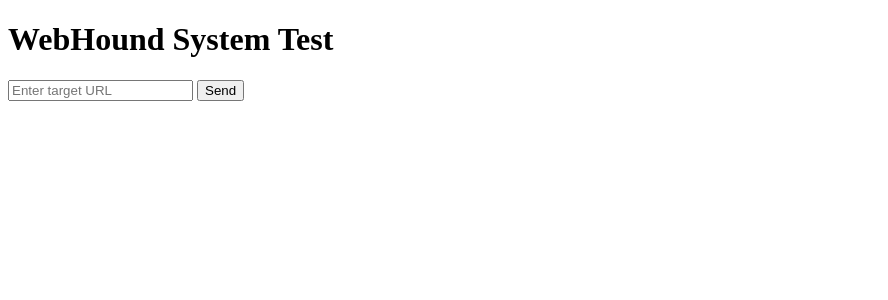
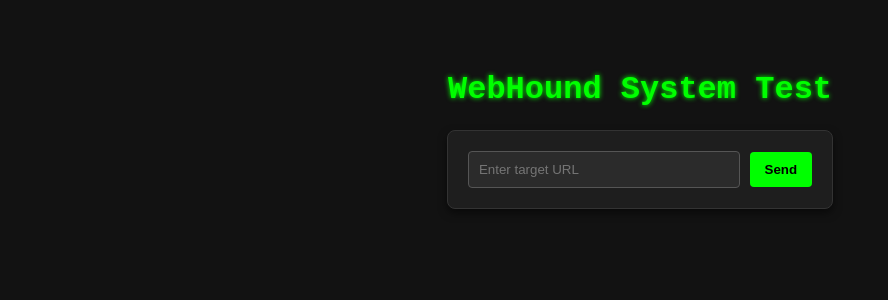
Before and after one commit to budakhuseyin/WebHound, a Flask app: page / in a window 1280 px wide. Shown: the top 300 px of the page, without its empty margins (0-888 px from the left). Run offline with Flask 3, Linux system fonts and the light colour scheme.

Commit message:
addede css

```diff
--- a/main.py
+++ b/main.py
@@ -2,9 +2,6 @@ import web_hound
 from flask import Flask, request, render_template
 
 app=Flask(__name__)
-
-
-
 @app.route("/", methods=["GET", "POST"])
 
 
--- /dev/null
+++ b/static/style.css
@@ -0,0 +1,58 @@
+body {
+    background-color: #121212;
+    color: #e0e0e0;
+    font-family: 'Courier New', Courier, monospace;
+    display: flex;
+    flex-direction: column;
+    align-items: center;
+    margin-top: 50px;
+}
+
+h1 {
+    color: #00ff00;
+    text-shadow: 0 0 5px #00ff00
+}
+
+form {
+    background-color: #1e1e1e;
+    padding: 20px;
+    border-radius: 8px;
+    box-shadow: 0 4px 8px rgba(0, 0, 0, 0.5);
+    border: 1px solid #333;
+    margin-bottom: 20px;
+}
+
+input[type="text"] {
+    padding: 10px;
+    width: 250px;
+    background-color: #2b2b2b;
+    color: #00ff00;
+    border: 1px solid #555;
+    border-radius: 4px;
+    outline: none;
+}
+
+button {
+    padding: 10px 15px;
+    background-color: #00ff00;
+    color: #000;
+    border: none;
+    border-radius: 4px;
+    cursor: pointer;
+    font-weight: bold;
+}
+
+button:hover {
+    background-color: #00cc00;
+}
+
+.result-box {
+    padding: 15px;
+    border: 1px solid #00ff00;
+    background-color: #1a2b1a;
+    color: #00ff00;
+    border-radius: 5px;
+    width: 320px;
+    text-align: center;
+    box-shadow: 0 0 10px rgba(0, 255, 0, 0.2);
+}
--- a/templates/index.html
+++ b/templates/index.html
@@ -4,6 +4,7 @@
 <head>
     <meta charset="UTF-8">
     <title>WebHound Recon Tool</title>
+    <link rel="stylesheet" href="{{ url_for('static', filename='style.css') }}">
 </head>
 
 <body>
@@ -15,12 +16,11 @@
     </form>
 
     {% if message %}
-    <div style="margin-top: 20px; padding: 10px; border: 1px solid green; color: green;">
+    <div class="result-box">
         <strong>Result:</strong> {{ message }}
     </div>
     {% endif %}
 
-
 </body>
 
 </html>
```
